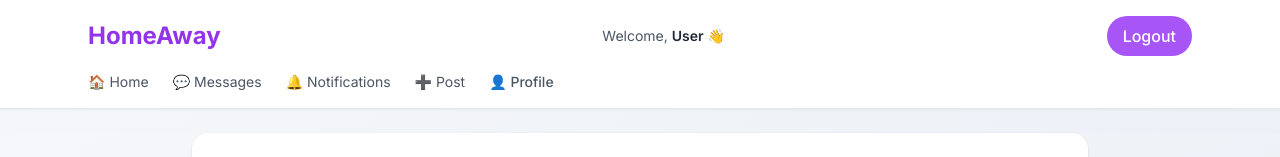
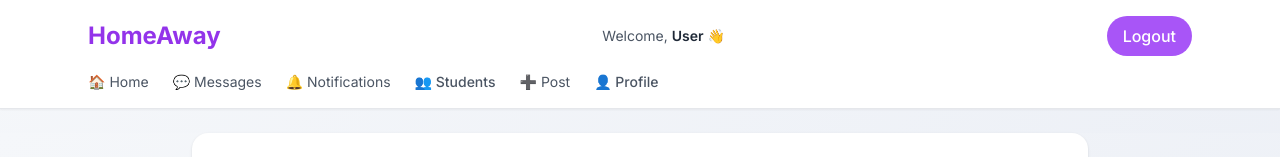
Before and after one commit to Shubhechchhahamal/ProductionProject, a React (Vite) app in the folder student-support-app/: page /home in a window 1280 px wide. Shown: the top 157 px of the page. Built offline with nearby package versions, Linux system fonts and the light colour scheme; no server answers; the database is empty; sample sign-in values are in the browser's storage.

Commit message:
message live notification error solved.

```diff
--- a/student-support-app/package.json
+++ b/student-support-app/package.json
@@ -11,7 +11,7 @@
   },
   "dependencies": {
     "@emailjs/browser": "^4.4.1",
-    "firebase": "^12.6.0",
+    "firebase": "^12.11.0",
     "framer-motion": "^12.38.0",
     "react": "^19.2.0",
     "react-dom": "^19.2.0",
--- a/student-support-app/src/App.tsx
+++ b/student-support-app/src/App.tsx
@@ -7,9 +7,22 @@ import ResetPassword from "./pages/ResetPassword";
 import CheckEmail from "./pages/CheckEmail";
 import VerifyEmail from "./pages/VerifyEmail";
 
+import { useEffect, useState } from "react";
+import { auth, db } from "./firebase";
+import { onAuthStateChanged } from "firebase/auth";
+import type { User } from "firebase/auth";
+import { setupPresence } from "./presence";
+import {
+  collection,
+  query,
+  where,
+  onSnapshot,
+  collectionGroup
+} from "firebase/firestore";
+
 import Dashboard from "./pages/Dashboard";
 import Profile from "./pages/Profile";
-import EditProfile from "./pages/EditProfile"; // ✅ ADDED
+import EditProfile from "./pages/EditProfile";
 import CreatePost from "./pages/CreatePost";
 import PostPage from "./pages/PostPage";
 import Inbox from "./pages/Inbox";
@@ -19,13 +32,70 @@ import Students from "./pages/Students";
 
 import ProtectedRoute from "./ProtectedRoute";
 import Navbar from "./components/Navbar";
-import { useState } from "react";
 
 export default function App() {
 
+  const [user, setUser] = useState<User | null>(null);
   const [userName] = useState("");
-  const [unreadMessages] = useState(0);
-  const [unreadNotifications] = useState(0);
+  const [unreadMessages, setUnreadMessages] = useState(0);
+  const [unreadNotifications, setUnreadNotifications] = useState(0);
+
+  // ✅ AUTH LISTENER
+  useEffect(() => {
+    const unsubscribe = onAuthStateChanged(auth, (u) => {
+      setUser(u);
+
+      if (u) {
+        console.log("USER DETECTED:", u.uid);
+        setupPresence();
+      }
+    });
+
+    return () => unsubscribe();
+  }, []);
+
+  // ✅ 🔥 FINAL REAL-TIME LISTENERS (FIXED PROPERLY)
+  useEffect(() => {
+    if (!user?.uid) return;
+
+    console.log("STARTING LISTENERS");
+
+    // ✅ 🔥 MESSAGES (FINAL CORRECT VERSION)
+    const messagesQuery = query(
+      collectionGroup(db, "messages"),
+      where("receiverId", "==", user.uid),   // ✅ CRITICAL FIX
+      where("read", "==", false)
+    );
+
+    const unsubscribeMessages = onSnapshot(messagesQuery, (snapshot) => {
+      console.log("LIVE MESSAGE COUNT:", snapshot.size);
+      setUnreadMessages(snapshot.size); // ✅ CLEAN + CORRECT
+    });
+
+    // ✅ 🔔 NOTIFICATIONS (UNCHANGED)
+    const notifQuery = query(
+      collection(db, "notifications"),
+      where("userId", "==", user.uid),
+      where("read", "==", false)
+    );
+
+    const unsubscribeNotif = onSnapshot(
+      notifQuery,
+      (snapshot) => {
+        console.log("🔔 NOTIFICATIONS COUNT:", snapshot.size);
+        setUnreadNotifications(snapshot.size);
+      },
+      (error) => {
+        console.error("❌ Notifications listener error:", error);
+      }
+    );
+
+    return () => {
+      unsubscribeMessages();
+      unsubscribeNotif();
+    };
+
+  }, [user]);
 
   return (
     <Routes>
@@ -45,7 +115,11 @@ export default function App() {
         element={
           <ProtectedRoute>
             <>
-              <Navbar userName={userName} unreadMessages={unreadMessages} unreadNotifications={unreadNotifications} />
+              <Navbar
+                userName={userName}
+                unreadMessages={unreadMessages}
+                unreadNotifications={unreadNotifications}
+              />
               <Dashboard />
             </>
           </ProtectedRoute>
@@ -57,7 +131,11 @@ export default function App() {
         element={
           <ProtectedRoute>
             <>
-              <Navbar userName={userName} unreadMessages={unreadMessages} unreadNotifications={unreadNotifications} />
+              <Navbar
+                userName={userName}
+                unreadMessages={unreadMessages}
+                unreadNotifications={unreadNotifications}
+              />
               <Inbox />
             </>
           </ProtectedRoute>
@@ -69,7 +147,11 @@ export default function App() {
         element={
           <ProtectedRoute>
             <>
-              <Navbar userName={userName} unreadMessages={unreadMessages} unreadNotifications={unreadNotifications} />
+              <Navbar
+                userName={userName}
+                unreadMessages={unreadMessages}
+                unreadNotifications={unreadNotifications}
+              />
               <Notifications />
             </>
           </ProtectedRoute>
@@ -81,20 +163,27 @@ export default function App() {
         element={
           <ProtectedRoute>
             <>
-              <Navbar userName={userName} unreadMessages={unreadMessages} unreadNotifications={unreadNotifications} />
+              <Navbar
+                userName={userName}
+                unreadMessages={unreadMessages}
+                unreadNotifications={unreadNotifications}
+              />
               <Profile />
             </>
           </ProtectedRoute>
         }
       />
 
-      {/* ✅ FIXED EDIT PROFILE ROUTE */}
       <Route
         path="/edit-profile"
         element={
           <ProtectedRoute>
             <>
-              <Navbar userName={userName} unreadMessages={unreadMessages} unreadNotifications={unreadNotifications} />
+              <Navbar
+                userName={userName}
+                unreadMessages={unreadMessages}
+                unreadNotifications={unreadNotifications}
+              />
               <EditProfile />
             </>
           </ProtectedRoute>
@@ -106,7 +195,11 @@ export default function App() {
         element={
           <ProtectedRoute>
             <>
-              <Navbar userName={userName} unreadMessages={unreadMessages} unreadNotifications={unreadNotifications} />
+              <Navbar
+                userName={userName}
+                unreadMessages={unreadMessages}
+                unreadNotifications={unreadNotifications}
+              />
               <CreatePost />
             </>
           </ProtectedRoute>
@@ -118,7 +211,11 @@ export default function App() {
         element={
           <ProtectedRoute>
             <>
-              <Navbar userName={userName} unreadMessages={unreadMessages} unreadNotifications={unreadNotifications} />
+              <Navbar
+                userName={userName}
+                unreadMessages={unreadMessages}
+                unreadNotifications={unreadNotifications}
+              />
               <PostPage />
             </>
           </ProtectedRoute>
@@ -130,7 +227,11 @@ export default function App() {
         element={
           <ProtectedRoute>
             <>
-              <Navbar userName={userName} unreadMessages={unreadMessages} unreadNotifications={unreadNotifications} />
+              <Navbar
+                userName={userName}
+                unreadMessages={unreadMessages}
+                unreadNotifications={unreadNotifications}
+              />
               <Students />
             </>
           </ProtectedRoute>
@@ -142,7 +243,11 @@ export default function App() {
         element={
           <ProtectedRoute>
             <>
-              <Navbar userName={userName} unreadMessages={unreadMessages} unreadNotifications={unreadNotifications} />
+              <Navbar
+                userName={userName}
+                unreadMessages={unreadMessages}
+                unreadNotifications={unreadNotifications}
+              />
               <Chat />
             </>
           </ProtectedRoute>
--- a/student-support-app/src/components/Navbar.tsx
+++ b/student-support-app/src/components/Navbar.tsx
@@ -1,8 +1,9 @@
 import { useEffect, useState } from "react";
 import { Link, useNavigate } from "react-router-dom";
 import { signOut } from "firebase/auth";
-import { auth, db } from "../firebase";
+import { auth, db, rtdb } from "../firebase";
 import { doc, getDoc } from "firebase/firestore";
+import { ref, onValue } from "firebase/database";
 
 export default function Navbar({
   unreadMessages,
@@ -11,11 +12,9 @@ export default function Navbar({
   const navigate = useNavigate();
 
   const [userName, setUserName] = useState("");
+  const [onlineCount, setOnlineCount] = useState(0);
 
-  const isAdmin =
-    auth.currentUser?.email === "s.hamal2465@student.leedsbeckett.ac.uk";
-
-  // ✅ LOAD USER NAME HERE
+  // ✅ LOAD USER NAME
   useEffect(() => {
     const loadUser = async () => {
       const user = auth.currentUser;
@@ -28,6 +27,28 @@ export default function Navbar({
     };
 
     loadUser();
+  }, []);
+
+  // ✅ LISTEN TO ONLINE USERS (FIXED)
+  useEffect(() => {
+    const statusRef = ref(rtdb, "status");
+
+    onValue(statusRef, (snapshot) => {
+      const data = snapshot.val() || {};
+
+      const currentUserId = auth.currentUser?.uid;
+
+      // ✅ prevent duplicates + exclude yourself
+      const uniqueUsers = new Set<string>();
+
+      Object.entries(data).forEach(([uid, user]: any) => {
+        if (uid !== currentUserId && user?.state === "online") {
+          uniqueUsers.add(uid);
+        }
+      });
+
+      setOnlineCount(uniqueUsers.size);
+    });
   }, []);
 
   const firstName = userName ? userName.split(" ")[0] : "User";
@@ -84,11 +105,10 @@ export default function Navbar({
             )}
           </div>
 
-          {isAdmin && (
-            <button onClick={() => navigate("/students")}>
-              👥 Students
-            </button>
-          )}
+          {/* ✅ FIXED STUDENTS COUNT */}
+          <button onClick={() => navigate("/students")}>
+            👥 Students {onlineCount > 0 && `(${onlineCount} online)`}
+          </button>
 
           <Link to="/create-post">➕ Post</Link>
 
--- a/student-support-app/src/pages/Dashboard.tsx
+++ b/student-support-app/src/pages/Dashboard.tsx
@@ -1,20 +1,38 @@
 import { useEffect, useState } from "react";
-import { db } from "../firebase";
+import { db, auth } from "../firebase";
 import {
   collection,
   query,
   orderBy,
-  onSnapshot
+  onSnapshot,
+  where,
+  collectionGroup
 } from "firebase/firestore";
 import { useNavigate } from "react-router-dom";
+import { setupPresence } from "../presence";
+import { onAuthStateChanged } from "firebase/auth";
 
 export default function Dashboard() {
   const [posts, setPosts] = useState<any[]>([]);
   const [selectedCategory, setSelectedCategory] = useState("All");
 
+  const [unreadMessages, setUnreadMessages] = useState(0);
+  const [unreadNotifications, setUnreadNotifications] = useState(0);
+
   const navigate = useNavigate();
 
-  // ✅ LOAD POSTS (REAL-TIME)
+  // ✅ PRESENCE
+  useEffect(() => {
+    const unsubscribe = onAuthStateChanged(auth, (user) => {
+      if (user) {
+        setupPresence();
+      }
+    });
+
+    return () => unsubscribe();
+  }, []);
+
+  // ✅ POSTS (REAL-TIME)
   useEffect(() => {
     const q = query(collection(db, "posts"), orderBy("createdAt", "desc"));
 
@@ -24,6 +42,49 @@ export default function Dashboard() {
         list.push({ id: doc.id, ...doc.data() });
       });
       setPosts(list);
+    });
+
+    return () => unsubscribe();
+  }, []);
+
+  // ✅ 🔥 REAL-TIME MESSAGE COUNT (FIXED PROPERLY)
+  useEffect(() => {
+    let unsubscribeMessages: any;
+
+    const unsubscribeAuth = onAuthStateChanged(auth, (user) => {
+      if (!user) return;
+
+      const q = query(
+        collectionGroup(db, "messages"),
+        where("receiverId", "==", user.uid),
+        where("read", "==", false)
+      );
+
+      unsubscribeMessages = onSnapshot(q, (snapshot) => {
+        console.log("LIVE MESSAGE COUNT:", snapshot.size);
+        setUnreadMessages(snapshot.size);
+      });
+    });
+
+    return () => {
+      unsubscribeAuth();
+      if (unsubscribeMessages) unsubscribeMessages();
+    };
+  }, []);
+
+  // ✅ 🔔 NOTIFICATIONS (ALREADY WORKING)
+  useEffect(() => {
+    const user = auth.currentUser;
+    if (!user) return;
+
+    const q = query(
+      collection(db, "notifications"),
+      where("userId", "==", user.uid),
+      where("read", "==", false)
+    );
+
+    const unsubscribe = onSnapshot(q, (snap) => {
+      setUnreadNotifications(snap.size);
     });
 
     return () => unsubscribe();
--- /dev/null
+++ b/student-support-app/src/presence.ts
@@ -0,0 +1,33 @@
+import {
+  ref,
+  set,
+  onDisconnect,
+  onValue
+} from "firebase/database";
+import { rtdb, auth } from "./firebase";
+
+export const setupPresence = () => {
+  console.log("PRESENCE RUNNING");
+
+  const user = auth.currentUser;
+  if (!user) return;
+
+  const userStatusRef = ref(rtdb, "status/" + user.uid);
+  const connectedRef = ref(rtdb, ".info/connected");
+
+  onValue(connectedRef, (snap) => {
+    if (snap.val() === true) {
+      // 🟢 ONLINE
+      set(userStatusRef, {
+        state: "online",
+        lastChanged: Date.now(),
+      });
+
+      // ⚫ OFFLINE when disconnected
+      onDisconnect(userStatusRef).set({
+        state: "offline",
+        lastChanged: Date.now(),
+      });
+    }
+  });
+};
```
Also changed, not shown: student-support-app/src/firebase.ts (+10 -3 lines), student-support-app/src/pages/Chat.tsx (+60 -108 lines), student-support-app/src/pages/Notifications.tsx (+33 -32 lines), student-support-app/src/pages/Students.tsx (+35 -9 lines), 1 other file (tests, documents, lock files or other folders).
